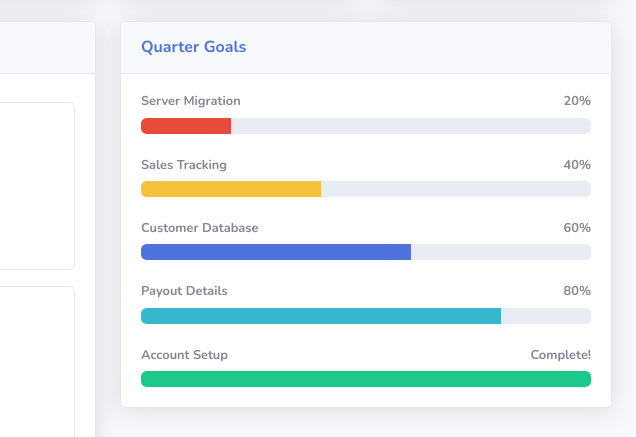
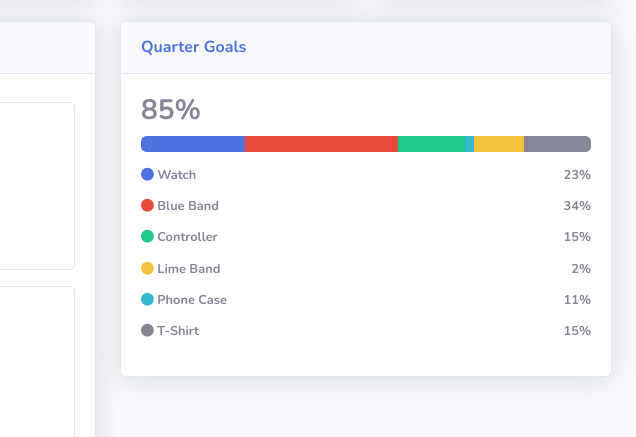
Before and after one commit to justoneye/PruebaDisenoWeb-Dashboard, a plain HTML site: page index.html in a window 1280 px wide. Shown: the part 291-728 px from the top of the page, 644-1280 px from the left. Drawn offline with nearby package versions, Linux system fonts and the light colour scheme.

Commit message:
Barra de progreso modificada

```diff
--- a/index.html
+++ b/index.html
@@ -393,37 +393,25 @@
                                 <div class="card-header py-3">
                                     <h6 class="m-0 font-weight-bold text-primary">Quarter Goals</h6>
                                 </div>
+
                                 <div class="card-body">
-                                    <h4 class="small font-weight-bold">Server Migration <span
-                                            class="float-right">20%</span></h4>
-                                    <div class="progress mb-4">
-                                        <div class="progress-bar bg-danger" role="progressbar" style="width: 20%"
-                                            aria-valuenow="20" aria-valuemin="0" aria-valuemax="100"></div>
-                                    </div>
-                                    <h4 class="small font-weight-bold">Sales Tracking <span
-                                            class="float-right">40%</span></h4>
-                                    <div class="progress mb-4">
-                                        <div class="progress-bar bg-warning" role="progressbar" style="width: 40%"
-                                            aria-valuenow="40" aria-valuemin="0" aria-valuemax="100"></div>
-                                    </div>
-                                    <h4 class="small font-weight-bold">Customer Database <span
-                                            class="float-right">60%</span></h4>
-                                    <div class="progress mb-4">
-                                        <div class="progress-bar" role="progressbar" style="width: 60%"
-                                            aria-valuenow="60" aria-valuemin="0" aria-valuemax="100"></div>
-                                    </div>
-                                    <h4 class="small font-weight-bold">Payout Details <span
-                                            class="float-right">80%</span></h4>
-                                    <div class="progress mb-4">
-                                        <div class="progress-bar bg-info" role="progressbar" style="width: 80%"
-                                            aria-valuenow="80" aria-valuemin="0" aria-valuemax="100"></div>
-                                    </div>
-                                    <h4 class="small font-weight-bold">Account Setup <span
-                                            class="float-right">Complete!</span></h4>
+                                    <h3 class="font-weight-bold">85%</h3>
+
                                     <div class="progress">
-                                        <div class="progress-bar bg-success" role="progressbar" style="width: 100%"
-                                            aria-valuenow="100" aria-valuemin="0" aria-valuemax="100"></div>
-                                    </div>
+                                        <div class="progress-bar" role="progressbar" style="width: 23%" aria-valuemin="0" aria-valuemax="100"></div>
+                                        <div class="progress-bar bg-danger" role="progressbar" style="width: 34%" aria-valuemin="0" aria-valuemax="100"></div>
+                                        <div class="progress-bar bg-success" role="progressbar" style="width: 15%" aaria-valuemin="0" aria-valuemax="100"></div>
+                                        <div class="progress-bar bg-info" role="progressbar" style="width: 2%" aria-valuemin="0" aria-valuemax="100"></div>
+                                        <div class="progress-bar bg-warning" role="progressbar" style="width: 11%" aria-valuemin="0" aria-valuemax="100"></div>
+                                        <div class="progress-bar bg-secondary" role="progressbar" style="width: 15%" aria-valuemin="0" aria-valuemax="100"></div>
+                                     </div>
+
+                                    <h4 class="small font-weight-bold my-3"> <i class="fa-solid fa-circle text-primary"></i> Watch <span class="float-right">23%</span></h4>
+                                    <h4 class="small font-weight-bold my-3"> <i class="fa-solid fa-circle text-danger"></i> Blue Band <span class="float-right">34%</span></h4>
+                                    <h4 class="small font-weight-bold my-3"> <i class="fa-solid fa-circle text-success"></i> Controller <span class="float-right">15%</span></h4>
+                                    <h4 class="small font-weight-bold my-3"> <i class="fa-solid fa-circle text-warning"></i> Lime Band <span class="float-right">2%</span></h4>
+                                    <h4 class="small font-weight-bold my-3"> <i class="fa-solid fa-circle text-info"></i> Phone Case <span class="float-right">11%</span></h4>
+                                    <h4 class="small font-weight-bold my-3"> <i class="fa-solid fa-circle text-secondary"></i> T-Shirt <span class="float-right">15%</span></h4>
                                 </div>
                             </div>
                         </div>
```
